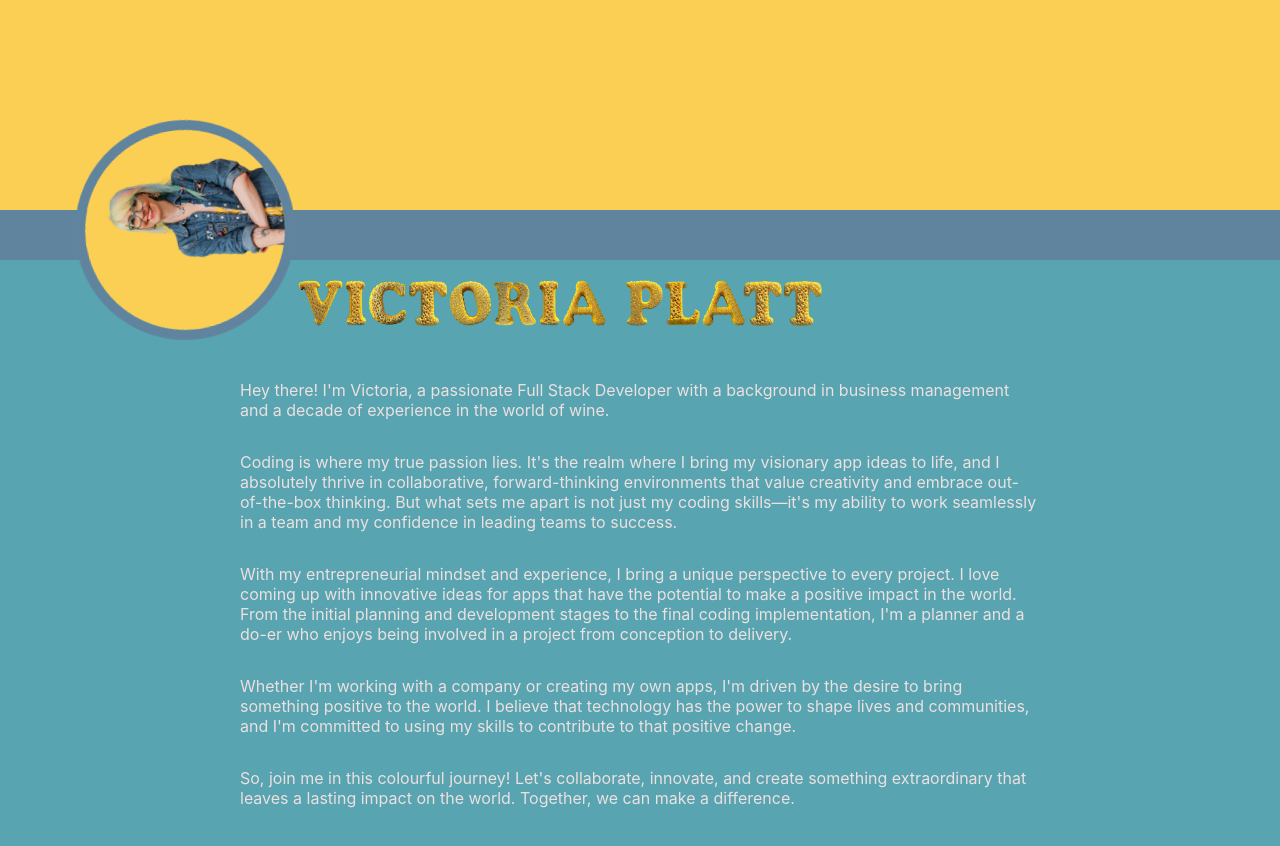
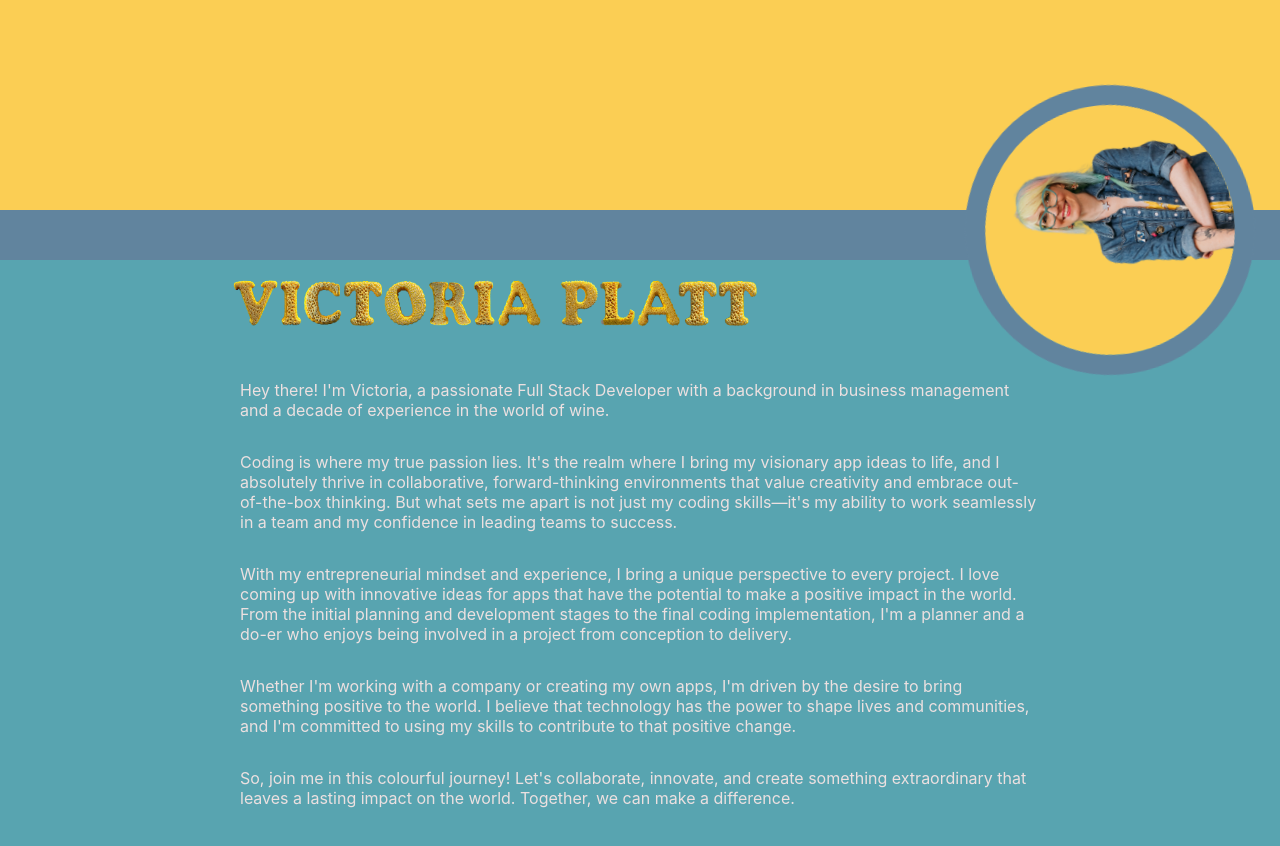
Before and after one commit to veepgoose/my-website, a React (Create React App) app in the folder goose-web/: page / in a window 1280 px wide. Shown: the top 846 px of the page. Built offline with nearby package versions, Linux system fonts and the light colour scheme.

Commit message:
Styling on landing page and about me

```diff
--- a/goose-web/src/App.css
+++ b/goose-web/src/App.css
@@ -48,7 +48,7 @@ body {
   width: 550px;
   margin-bottom: 0px;
   margin-left: 0px;
-  margin-right: 150px;
+  margin-right: 280px;
 }
 /* .App-body {
   background-color:#5A545B;
--- a/goose-web/src/Components/Nav Bar/NavBar.css
+++ b/goose-web/src/Components/Nav Bar/NavBar.css
@@ -1,12 +1,12 @@
 .VicProfile {
-    height: 200px;
-    width: 200px;
+    height: 250px;
+    width: 250px;
     /* position: center; */
     margin-top: 300px;
     margin-bottom: 50px;
-    margin-right: 950px;
+    margin-left: 900px;
     border-radius: 50%;
-    border: 10px solid #61849E;
+    border: 20px solid #61849E;
     animation: VicProfile infinite 20s linear;
     transform: rotate(90deg);
 }
```
